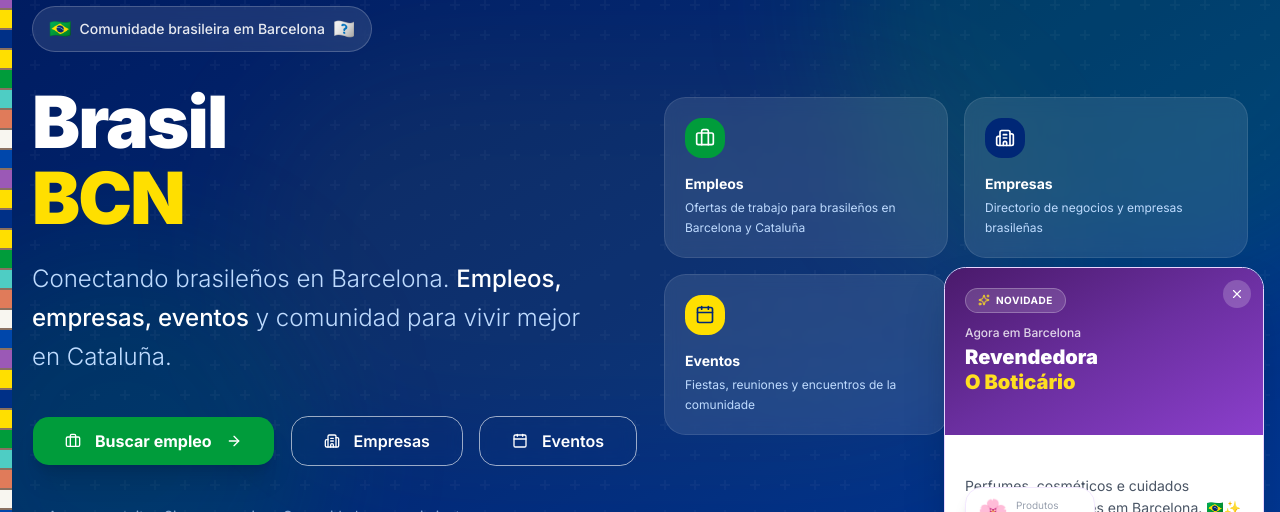
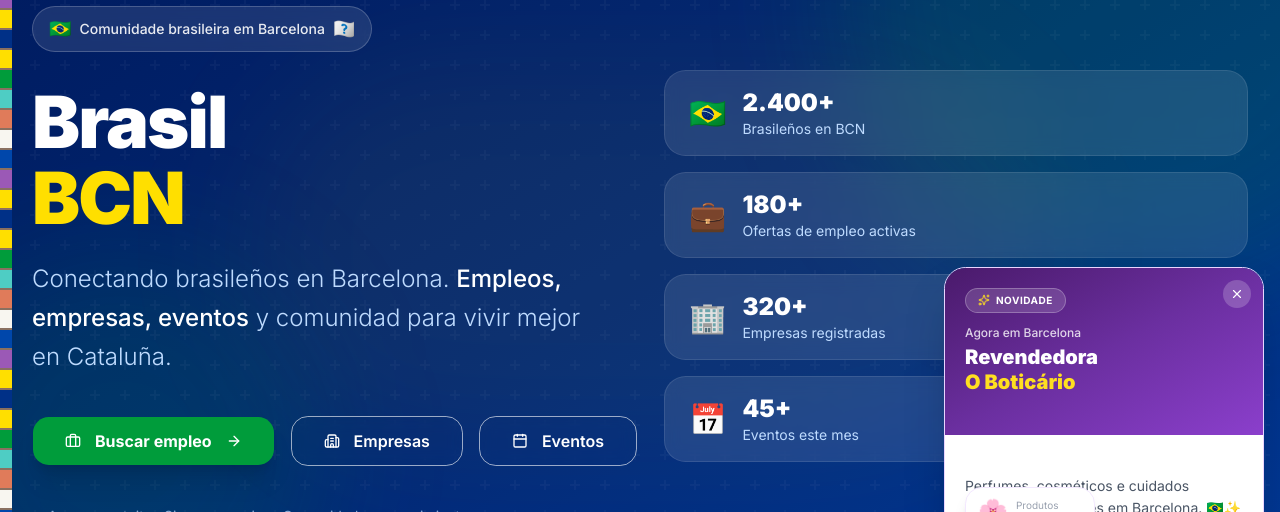
Before and after one commit to uiliansmith-eng/brasil-bcn, a Next.js app: page / in a window 1280 px wide. Shown: the part 150-662 px from the top of the page. Built offline with nearby package versions, Linux system fonts and the light colour scheme; no server answers; the database is empty.

Commit message:
fix: eliminar grid de categorías duplicado del HeroSection
Reemplazado por stats/social proof (2400+ brasileños, 180+ empleos, etc.)
para no duplicar la CategoriesSection que ya aparece debajo.

Co-Authored-By: Claude Sonnet 4.6 <noreply@anthropic.com>

```diff
--- a/components/home/HeroSection.tsx
+++ b/components/home/HeroSection.tsx
@@ -112,46 +112,21 @@ export function HeroSection() {
             </p>
           </div>
 
-          {/* Right: Feature grid */}
-          <div className="hidden lg:grid grid-cols-2 gap-4">
+          {/* Right: Stats / social proof */}
+          <div className="hidden lg:flex flex-col gap-4">
             {[
-              {
-                icon: Briefcase,
-                color: 'bg-[#009C3B]',
-                title: 'Empleos',
-                desc: 'Ofertas de trabajo para brasileños en Barcelona y Cataluña',
-                href: '/empleos',
-              },
-              {
-                icon: Building2,
-                color: 'bg-[#002776]',
-                title: 'Empresas',
-                desc: 'Directorio de negocios y empresas brasileñas',
-                href: '/empresas',
-              },
-              {
-                icon: Calendar,
-                color: 'bg-[#FFDF00]',
-                iconColor: 'text-[#002776]',
-                title: 'Eventos',
-                desc: 'Fiestas, reuniones y encuentros de la comunidade',
-                href: '/eventos',
-              },
-              {
-                icon: ArrowRight,
-                color: 'bg-white/10',
-                title: 'Comunidade',
-                desc: 'Grupos de WhatsApp, guías y recursos para vivir en BCN',
-                href: '/comunidad',
-              },
-            ].map(({ icon: Icon, color, iconColor, title, desc, href }) => (
-              <Link key={title} href={href} className="group bg-white/10 hover:bg-white/15 backdrop-blur-sm border border-white/10 rounded-2xl p-5 transition-all duration-300 hover:-translate-y-0.5">
-                <div className={`w-10 h-10 rounded-xl ${color} flex items-center justify-center mb-4`}>
-                  <Icon className={`w-5 h-5 ${iconColor ?? 'text-white'}`} />
+              { emoji: '🇧🇷', value: '2.400+', label: 'Brasileños en BCN' },
+              { emoji: '💼', value: '180+', label: 'Ofertas de empleo activas' },
+              { emoji: '🏢', value: '320+', label: 'Empresas registradas' },
+              { emoji: '📅', value: '45+', label: 'Eventos este mes' },
+            ].map(({ emoji, value, label }) => (
+              <div key={label} className="flex items-center gap-4 bg-white/10 backdrop-blur-sm border border-white/10 rounded-2xl px-6 py-4">
+                <span className="text-3xl">{emoji}</span>
+                <div>
+                  <p className="text-2xl font-black text-white">{value}</p>
+                  <p className="text-blue-200 text-sm">{label}</p>
                 </div>
-                <p className="font-bold text-white text-sm mb-1">{title}</p>
-                <p className="text-blue-200 text-xs leading-relaxed">{desc}</p>
-              </Link>
+              </div>
             ))}
           </div>
 
```
